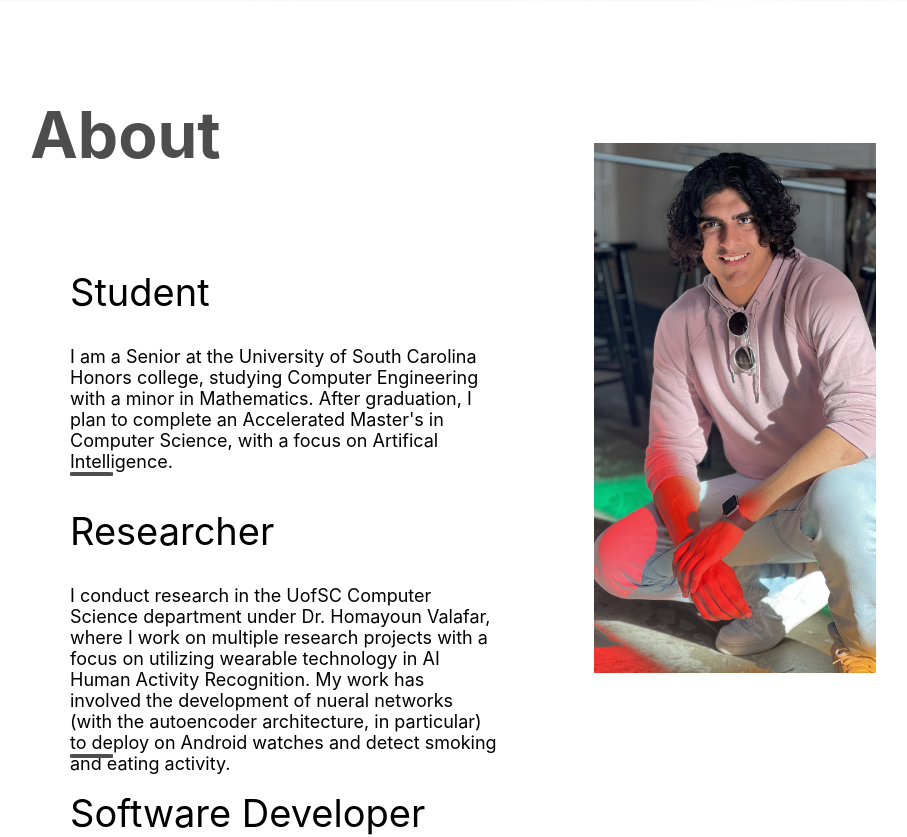
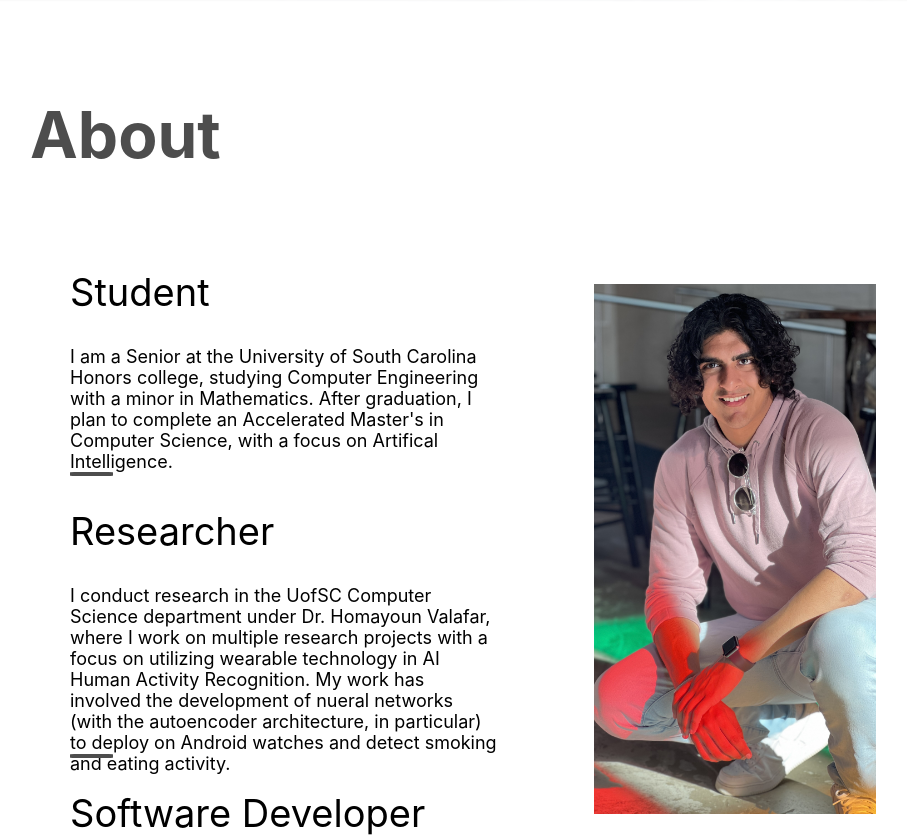
Before and after one commit to Musa-Azeem/musa-azeem, a React (Create React App) app in the folder app/: page / in a window 1280 px wide. Shown: the part 804-1641 px from the top of the page, without its empty margins (310-1217 px from the left). Built offline with nearby package versions, Linux system fonts and the light colour scheme.

Commit message:
about page bug

```diff
--- a/app/src/About/About.css
+++ b/app/src/About/About.css
@@ -61,7 +61,7 @@
 .aboutPic {
     grid-column-start: 1;
     grid-column-start: 2;
-    grid-row-start: 1;
+    grid-row-start: 2;
     grid-row-end: 5;
 }
 
```
